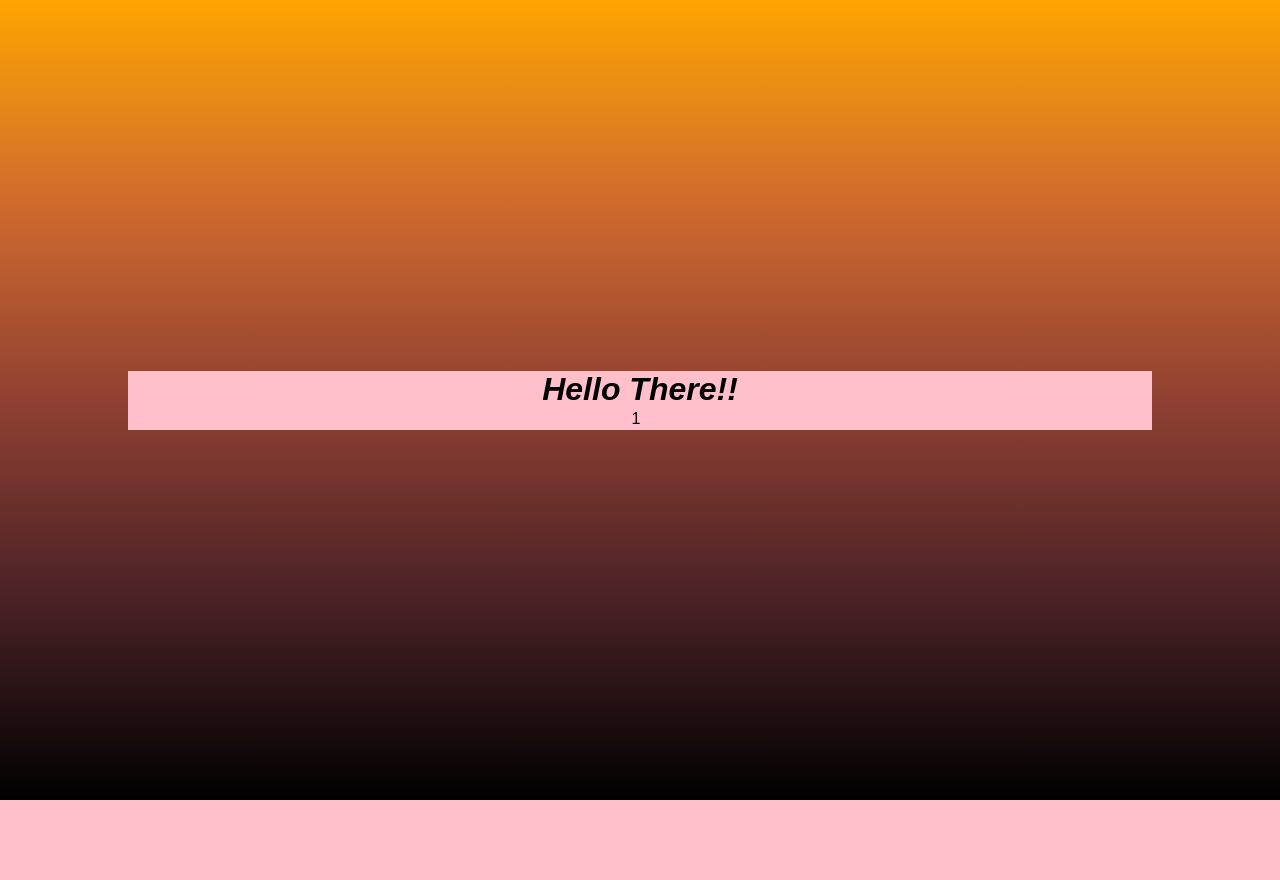
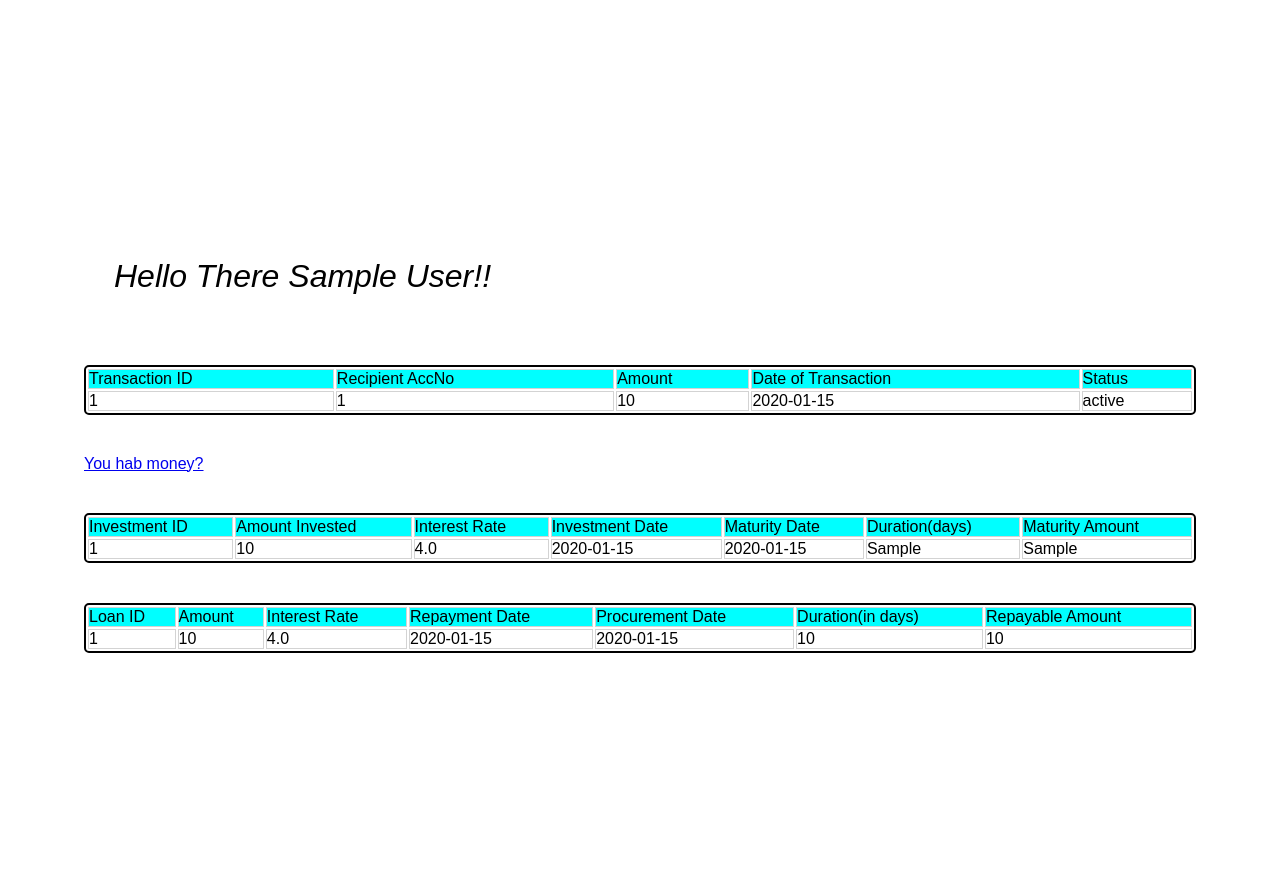
Before and after one commit to AshminJayson/Banking_System, a Flask app: page /1 in a window 1280 px wide. Before the commit the page ends 800 px from the top, so only its background shows below. Run offline with Flask 2, Linux system fonts and the light colour scheme; tables that the repository leaves empty hold one stand-in row (values such as "Sample post").

Commit message:
Added All user details

```diff
--- a/DBFiles/TableCreation.sql
+++ b/DBFiles/TableCreation.sql
@@ -174,6 +174,9 @@ CREATE DEFINER=`bankadmin`@`localhost` TRIGGER `loans_BEFORE_INSERT` BEFORE INSE
         set interesttemp = interesttemp + 0.15;
 	end while;
 
+      if interesttemp > 25 then
+		    set interesttemp = 25;
+	    end if;
 
     set new.interest_rate = interesttemp;
 	set new.repayable_amount = ((interesttemp * new.amount * pyears) / 100) + new.amount;
--- /dev/null
+++ b/DBFiles/investments.csv
@@ -0,0 +1,5 @@
+null,1,40000,null,'2020-04-23','2040-05-10',null,null
+null,2,5000,null,'2021-06-15','2046-05-10',null,null
+null,3,350,null,'2029-03-25','2050-05-10',null,null
+null,1,1000,null,'2028-01-03','2030-05-10',null,null
+null,1,5400,null,'2025-08-30','2028-05-10',null,null
--- /dev/null
+++ b/DBFiles/loans.csv
@@ -0,0 +1,4 @@
+null,1,40000,null,'2022-04-23','2026-10-20',null,null
+null,2,4000,null,'2020-01-03','2024-10-20',null,null
+null,3,500000,null,'2002-07-13','2008-10-20',null,null
+null,1,33000,null,'2012-06-20','2040-10-20',null,null
--- a/main.py
+++ b/main.py
@@ -56,9 +56,19 @@ def loginverify():
 @app.route('/<int:accno>')
 def userdetails(accno):
     curr.execute('select * from transactions where sender_accno = %s', [int(accno)])
-    res = curr.fetchall()
-    print(type(res))
-    return render_template('userdetails.html', transactions=res)
+    transactions = curr.fetchall()
+    curr.execute('select * from investments where accno = %s', [int(accno)])
+    investments = curr.fetchall()
+    curr.execute('select * from loans where accno = %s', [int(accno)])
+    loans = curr.fetchall()
+    curr.execute('select name from accounts where accno = %s', [int(accno)])
+    name = curr.fetchone()
+
+    return render_template('userdetails.html', transactions=transactions, investments=investments, loans=loans,accno=accno, name = name[0])
+
+@app.route('/<int:accno>transact')
+def transact(accno):
+    return 'you hab money?'
 
 
 if __name__ == '__main__':
--- a/templates/userdetails.html
+++ b/templates/userdetails.html
@@ -9,7 +9,7 @@
 <style>
     * {
         box-sizing: border-box;
-        margin: 0;
+        margin: 20px;
         padding: 0;
         font-family: sans-serif;
     }
@@ -19,33 +19,111 @@
         justify-content: center;
         align-items: center;
         height: 100vh;
-        background-image: linear-gradient(to bottom, #ffa500, #d06b2d, #904032, #4a2125, #000000);
     }
 
     .hero {
-        width: 80vw;
+        width: 90vw;
         display: flex;
-        justify-content: center;
-        align-items: center;
-        background-color: pink;
+        /* justify-content: center;
+        align-items: center;     */
+        background-color: white;
         flex-direction: column;
     }
 
     h1 {
         font-style: italic;
+        font-weight: 300;
+        margin: 50px;
     }
+
+    table {
+        border: 2px solid black;
+        border-radius: 5px;
+    }
+
+
+    tr:first-child {
+        background-color: aqua;
+    }
+
+
+    tr:hover {
+        background-color: lightgrey;
+    }
+
+    td {
+        border: 0.5px solid lightgrey;
+    }
+
+
 </style>
 <body>
     <div class="hero">
-        <h1>Hello There!!</h1>
-        <table>
+        <h1>Hello There {{name}}!!</h1>
+        <table id="transactions">
+            <tr>
+                <td>Transaction ID</td>
+                <td>Recipient AccNo</td>
+                <td>Amount</td>
+                <td>Date of Transaction</td>
+                <td>Status</td>
+            </tr>
             {% for data in transactions %}
             <tr>
                 <td>{{data[0]}}</td>
-                <td></td>
-                <td></td>
-                <td></td>
-                <td></td>
+                <td>{{data[2]}}</td>
+                <td>{{data[3]}}</td>
+                <td>{{data[4]}}</td>
+                <td>{{data[5]}}</td>
+            </tr>
+            {% endfor %}
+        </table>
+        <a href="./{{accno}}transact">You hab money?</a>
+
+        <table id="investments">
+            <tr>
+                <td>Investment ID</td>
+                <td>Amount Invested</td>
+                <td>Interest Rate</td>
+                <td>Investment Date</td>
+                <td>Maturity Date</td>
+                <td>Duration(days)</td>
+                <td>Maturity Amount</td>
+
+            </tr>
+            {% for data in investments %}
+            <tr>
+                <td>{{data[0]}}</td>
+                <td>{{data[2]}}</td>
+                <td>{{data[3]}}</td>
+                <td>{{data[4]}}</td>
+                <td>{{data[5]}}</td>
+                <td>{{data[6]}}</td>
+                <td>{{data[7]}}</td>
+            </tr>
+            {% endfor %}
+        </table>
+
+        <table id="loans">
+            <tr>
+                <td>Loan ID</td>
+                <td>Amount</td>
+                <td>Interest Rate</td>
+                <td>Repayment Date</td>
+                <td>Procurement Date</td>
+                <td>Duration(in days)</td>
+                <td>Repayable Amount</td>
+            </tr>
+
+            {% for data in loans %}
+            <tr>
+                <td>{{data[0]}}</td>
+                <td>{{data[2]}}</td>
+                <td>{{data[3]}}</td>
+                <td>{{data[4]}}</td>
+                <td>{{data[5]}}</td>
+                <td>{{data[6]}}</td>
+                <td>{{data[7]}}</td>
             </tr>
             {% endfor %}
         </table>
```
Also changed, not shown: templates/transact.html (added, +12 -0 lines).
